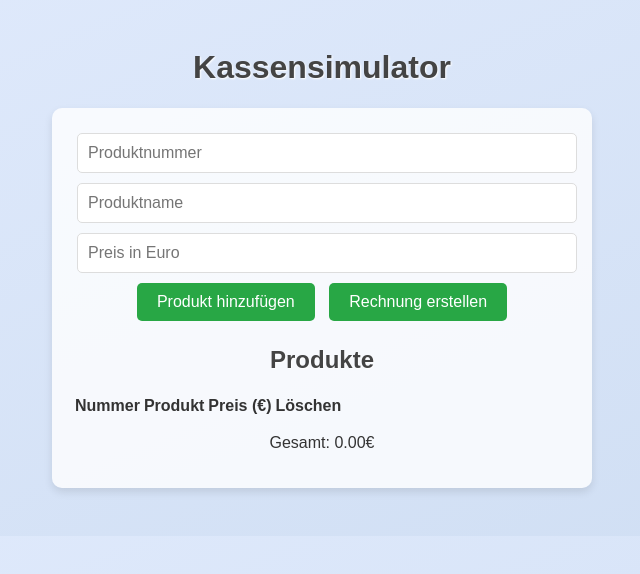
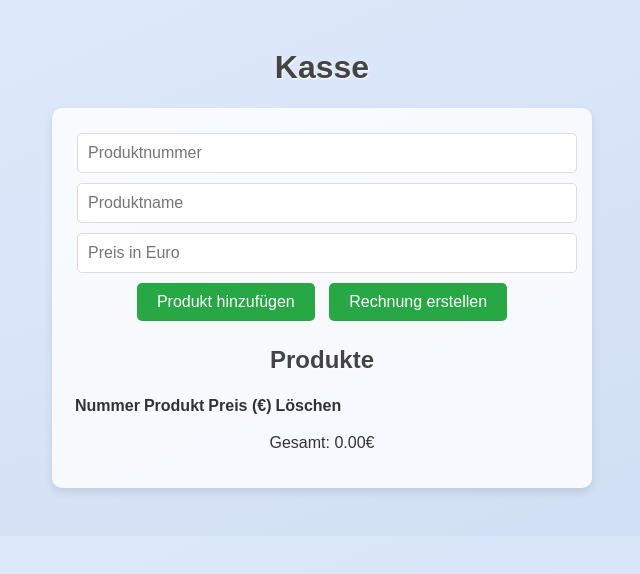
Before and after one commit to Ro-Ro-com/Ro-Ro-com.github.io, a plain HTML site: page index.html in a window 1280 px wide. Shown: the whole page, without its empty margins (318-958 px from the left). Drawn offline with nearby package versions, Linux system fonts and the light colour scheme.

Commit message:
Update index.html

```diff
--- a/index.html
+++ b/index.html
@@ -141,7 +141,7 @@
     </script>
 </head>
 <body>
-    <h1>Kassensimulator</h1>
+    <h1>Kasse</h1>
 
     <section class="section">
         <input type="text" id="productNumber" placeholder="Produktnummer">
```
